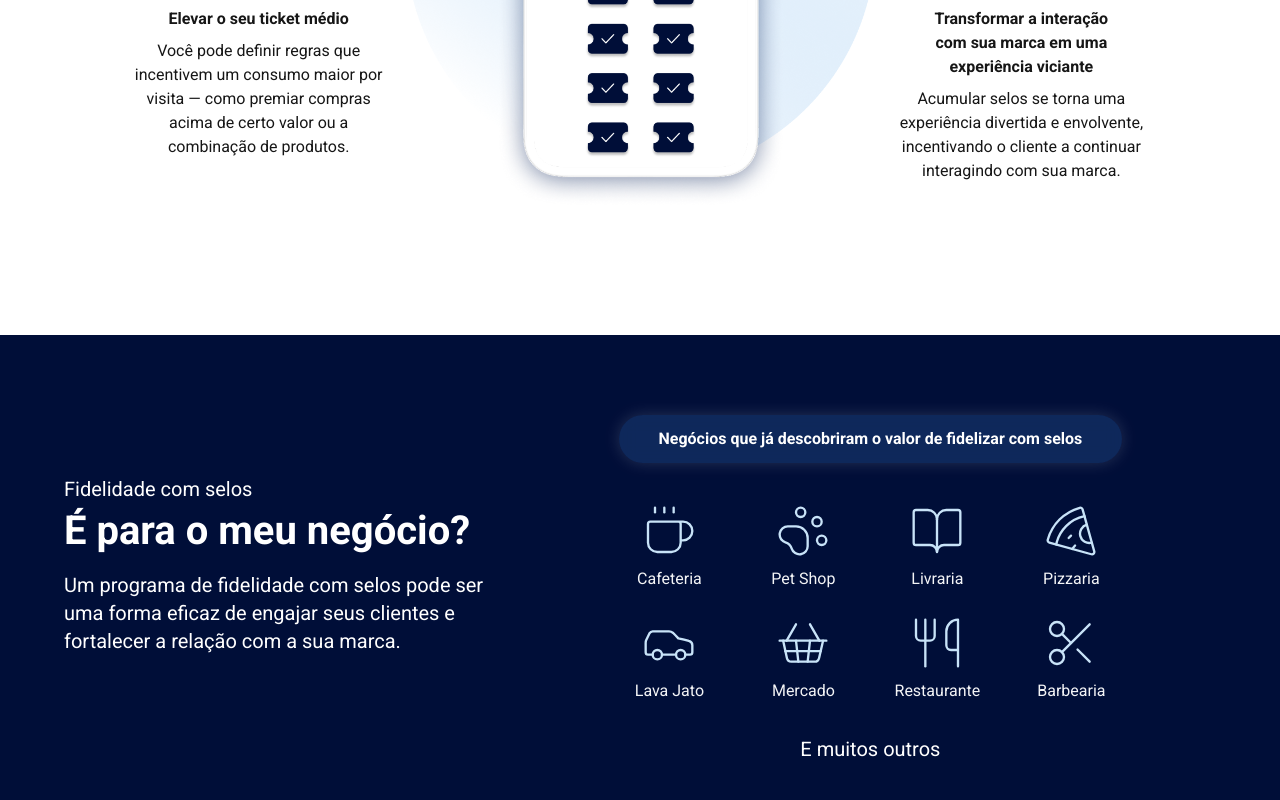
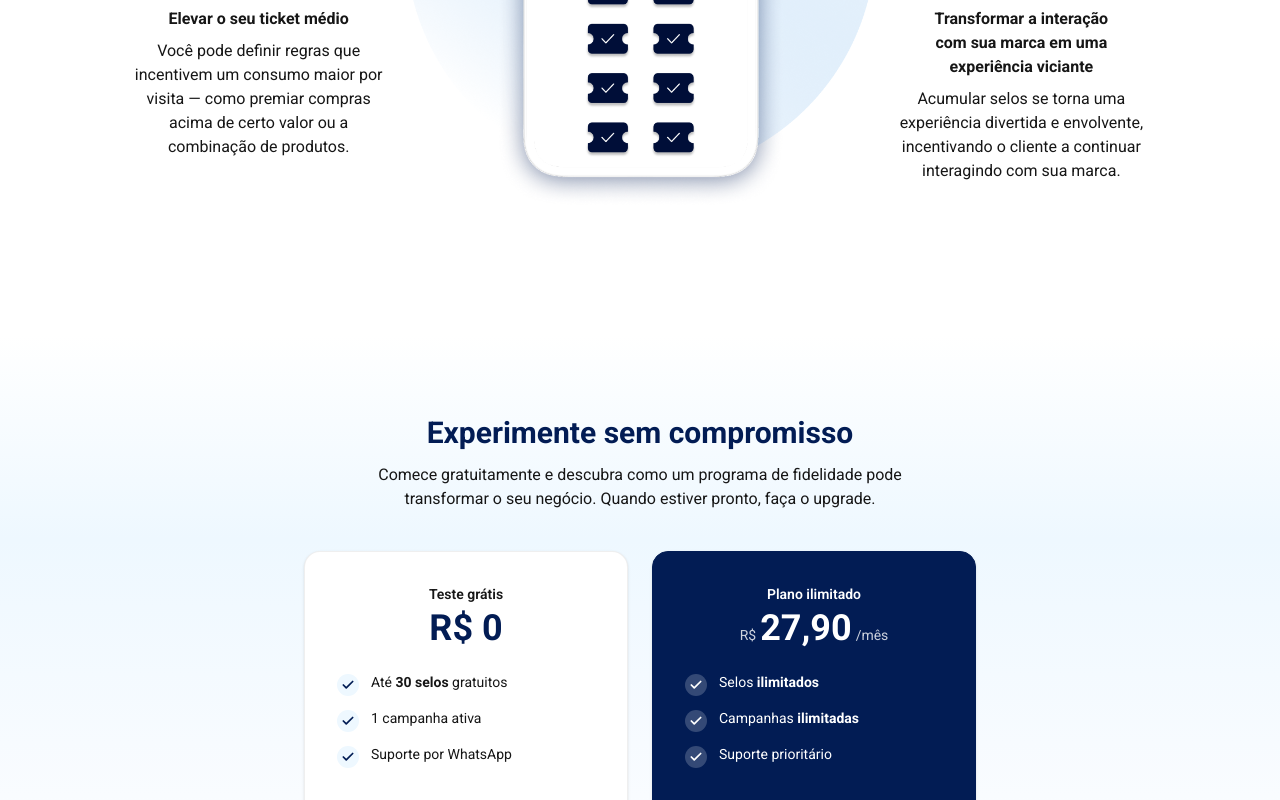
Before and after one commit to victormilitao/fideliza, a Next.js app: page / in a window 1280 px wide. Shown: the part 2000-2800 px from the top of the page. Built offline with nearby package versions, Linux system fonts and the light colour scheme.

Commit message:
feat: add access account selection page and integrate pricing section into landing page

```diff
--- /dev/null
+++ b/src/app/access/page.tsx
@@ -0,0 +1,7 @@
+'use client'
+
+import { AccessAccount } from '@/views/access-account'
+
+export default function AccessPage() {
+  return <AccessAccount />
+}
--- /dev/null
+++ b/src/views/access-account.tsx
@@ -0,0 +1,44 @@
+import Icon from '@/components/icon'
+import Link from 'next/link'
+
+export const AccessAccount = () => {
+  return (
+    <div className='flex flex-col items-center justify-center min-h-[100dvh] px-6'>
+      <h1 className='text-xl font-bold text-primary-600 mb-8'>
+        Acessar conta como
+      </h1>
+
+      <div className='flex gap-6'>
+        <Link
+          href='/login'
+          className='flex flex-col items-center justify-center gap-3 w-40 h-36 rounded-2xl border border-neutral-400/40 bg-white hover:border-primary-300 hover:shadow-md transition-all cursor-pointer'
+        >
+          <Icon
+            name='Store'
+            size={32}
+            strokeWidth={1.5}
+            className='text-primary-600'
+          />
+          <span className='text-sm font-semibold text-primary-600'>
+            Estabelecimento
+          </span>
+        </Link>
+
+        <Link
+          href='/user/login'
+          className='flex flex-col items-center justify-center gap-3 w-40 h-36 rounded-2xl border border-neutral-400/40 bg-white hover:border-primary-300 hover:shadow-md transition-all cursor-pointer'
+        >
+          <Icon
+            name='UserRound'
+            size={32}
+            strokeWidth={1.5}
+            className='text-primary-600'
+          />
+          <span className='text-sm font-semibold text-primary-600'>
+            Consumidor
+          </span>
+        </Link>
+      </div>
+    </div>
+  )
+}
--- a/src/views/landing/header.tsx
+++ b/src/views/landing/header.tsx
@@ -1,7 +1,15 @@
+import Link from 'next/link'
+
 export const Header = () => {
   return (
     <header className='flex justify-between items-center px-6 py-5 sm:px-10 sm:py-8'>
       <h1 className='text-[2rem] font-bold text-primary-600'>Eloop</h1>
+      <Link
+        href='/access'
+        className='text-sm font-bold text-primary-600 hover:text-primary-700 transition-colors'
+      >
+        Acessar minha conta
+      </Link>
     </header>
   )
 }
--- a/src/views/landing/how-it-works.tsx
+++ b/src/views/landing/how-it-works.tsx
@@ -65,8 +65,8 @@ export default function HowItWorks() {
         </ul>
 
         <div className='mt-10'>
-          <Button className='w-full' onClick={() => router.push('/login')}>
-            Acessar minha conta
+          <Button className='w-full' onClick={() => router.push('/store/create')}>
+            Começar o teste grátis agora
           </Button>
         </div>
       </div>
--- a/src/views/landing/intro.tsx
+++ b/src/views/landing/intro.tsx
@@ -24,8 +24,8 @@ export default function Intro() {
           <strong className='text-primary-600'>online</strong>, sem cadastro e
           sem baixar aplicativo.
         </p>
-        <Button className='w-full' onClick={() => router.push('/login')}>
-          Acessar minha conta
+        <Button className='w-full' onClick={() => router.push('/store/create')}>
+          Começar o teste grátis agora
         </Button>
       </div>
 
--- a/src/views/landing/landing.tsx
+++ b/src/views/landing/landing.tsx
@@ -3,6 +3,7 @@ import { Contact } from './contact'
 import { Header } from './header'
 import HowItWorks from './how-it-works'
 import Intro from './intro'
+import { Pricing } from './pricing'
 import { WhyDigitalStamps } from './why-digital-stamps'
 import { WorksForMe } from './works-for-me'
 
@@ -13,6 +14,7 @@ export const Landing = () => {
       <Intro />
       <HowItWorks />
       <Benefits />
+      <Pricing />
       <WorksForMe />
       <WhyDigitalStamps />
       <Contact />
--- /dev/null
+++ b/src/views/landing/pricing.tsx
@@ -0,0 +1,144 @@
+import { Button } from '@/components/button/button'
+import Icon from '@/components/icon'
+import { useRouter } from 'next/navigation'
+
+export const Pricing = () => {
+  const router = useRouter()
+
+  return (
+    <section
+      className='py-16 lg:py-20 px-6'
+      style={{
+        background:
+          'linear-gradient(180deg, #FFFFFF 0%, #EEF8FF 33%, #F7FBFF 66%, #FFFFFF 100%)',
+      }}
+    >
+      <div className='max-w-4xl mx-auto text-center'>
+        <h2 className='text-2xl sm:text-3xl font-bold text-primary-600 mb-3'>
+          Experimente sem compromisso
+        </h2>
+        <p className='text-neutral-700 mb-10 max-w-xl mx-auto'>
+          Comece gratuitamente e descubra como um programa de fidelidade pode
+          transformar o seu negócio. Quando estiver pronto, faça o upgrade.
+        </p>
+
+        <div className='grid grid-cols-1 sm:grid-cols-2 gap-6 max-w-2xl mx-auto'>
+          {/* Free Plan */}
+          <div className='bg-white rounded-2xl p-8 flex flex-col items-center shadow-sm border border-neutral-400/30'>
+            <p className='text-sm font-semibold text-neutral-700 mb-1'>
+              Teste grátis
+            </p>
+            <div className='flex items-baseline gap-1 mb-6'>
+              <span className='text-4xl font-bold text-primary-600'>R$ 0</span>
+            </div>
+
+            <ul className='space-y-3 text-left w-full mb-8 flex-1'>
+              <li className='flex items-start gap-3 text-sm text-neutral-700'>
+                <span className='bg-primary-100 rounded-full p-1 shrink-0 mt-0.5'>
+                  <Icon
+                    name='Check'
+                    size={14}
+                    strokeWidth={3}
+                    className='text-primary-600'
+                  />
+                </span>
+                <span>
+                  Até <strong>30 selos</strong> gratuitos
+                </span>
+              </li>
+              <li className='flex items-start gap-3 text-sm text-neutral-700'>
+                <span className='bg-primary-100 rounded-full p-1 shrink-0 mt-0.5'>
+                  <Icon
+                    name='Check'
+                    size={14}
+                    strokeWidth={3}
+                    className='text-primary-600'
+                  />
+                </span>
+                <span>1 campanha ativa</span>
+              </li>
+              <li className='flex items-start gap-3 text-sm text-neutral-700'>
+                <span className='bg-primary-100 rounded-full p-1 shrink-0 mt-0.5'>
+                  <Icon
+                    name='Check'
+                    size={14}
+                    strokeWidth={3}
+                    className='text-primary-600'
+                  />
+                </span>
+                <span>Suporte por WhatsApp</span>
+              </li>
+            </ul>
+
+            <Button
+              className='w-full text-base font-bold mt-auto'
+              onClick={() => router.push('/store/create')}
+            >
+              Começar agora
+            </Button>
+          </div>
+
+          {/* Unlimited Plan */}
+          <div className='bg-primary-600 rounded-2xl p-8 flex flex-col items-center shadow-sm border border-primary-600'>
+            <p className='text-sm font-semibold text-white mb-1'>
+              Plano ilimitado
+            </p>
+            <div className='flex items-baseline gap-1 mb-6'>
+              <span className='text-sm text-white/80'>R$</span>
+              <span className='text-4xl font-bold text-white'>27,90</span>
+              <span className='text-sm text-white/80'>/mês</span>
+            </div>
+
+            <ul className='space-y-3 text-left w-full mb-8 flex-1'>
+              <li className='flex items-start gap-3 text-sm text-white'>
+                <span className='bg-white/20 rounded-full p-1 shrink-0 mt-0.5'>
+                  <Icon
+                    name='Check'
+                    size={14}
+                    strokeWidth={3}
+                    className='text-white'
+                  />
+                </span>
+                <span>
+                  Selos <strong>ilimitados</strong>
+                </span>
+              </li>
+              <li className='flex items-start gap-3 text-sm text-white'>
+                <span className='bg-white/20 rounded-full p-1 shrink-0 mt-0.5'>
+                  <Icon
+                    name='Check'
+                    size={14}
+                    strokeWidth={3}
+                    className='text-white'
+                  />
+                </span>
+                <span>
+                  Campanhas <strong>ilimitadas</strong>
+                </span>
+              </li>
+              <li className='flex items-start gap-3 text-sm text-white'>
+                <span className='bg-white/20 rounded-full p-1 shrink-0 mt-0.5'>
+                  <Icon
+                    name='Check'
+                    size={14}
+                    strokeWidth={3}
+                    className='text-white'
+                  />
+                </span>
+                <span>Suporte prioritário</span>
+              </li>
+            </ul>
+
+            <button
+              className='w-full h-10 rounded-sm bg-white text-primary-600 text-sm font-bold hover:bg-white/90 transition-colors cursor-pointer mt-auto'
+              onClick={() => router.push('/store/create')}
+            >
+              Assinar agora
+            </button>
+          </div>
+        </div>
+
+      </div>
+    </section>
+  )
+}
--- a/src/views/landing/why-digital-stamps.tsx
+++ b/src/views/landing/why-digital-stamps.tsx
@@ -59,8 +59,8 @@ export const WhyDigitalStamps = () => {
           a fidelização acontece do jeito certo — simples para o cliente,
           eficiente para você.
         </p>
-        <Button className='mt-5 w-full' onClick={() => router.push('/login')}>
-          Acessar minha conta
+        <Button className='mt-5 w-full' onClick={() => router.push('/store/create')}>
+          Criar programa de fidelidade grátis
         </Button>
       </div>
     )
```
